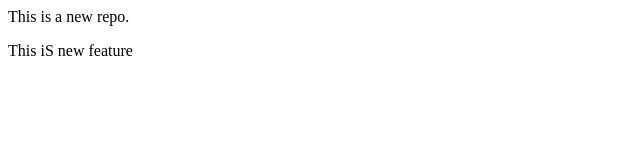
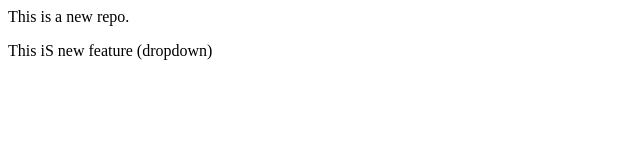
Before and after one commit to GurjeetSingh-Hub/Localrepo, a plain HTML site: page index.html in a window 1280 px wide. Shown: the full height of the page, 0-640 px from the left. Drawn offline with Linux system fonts and the light colour scheme.

Commit message:
Add dropdown

```diff
--- a/index.html
+++ b/index.html
@@ -1,2 +1,2 @@
 <p>This is a new repo.</p>
-<P>This iS new feature </P>
+<P>This iS new feature (dropdown) </P>
```
